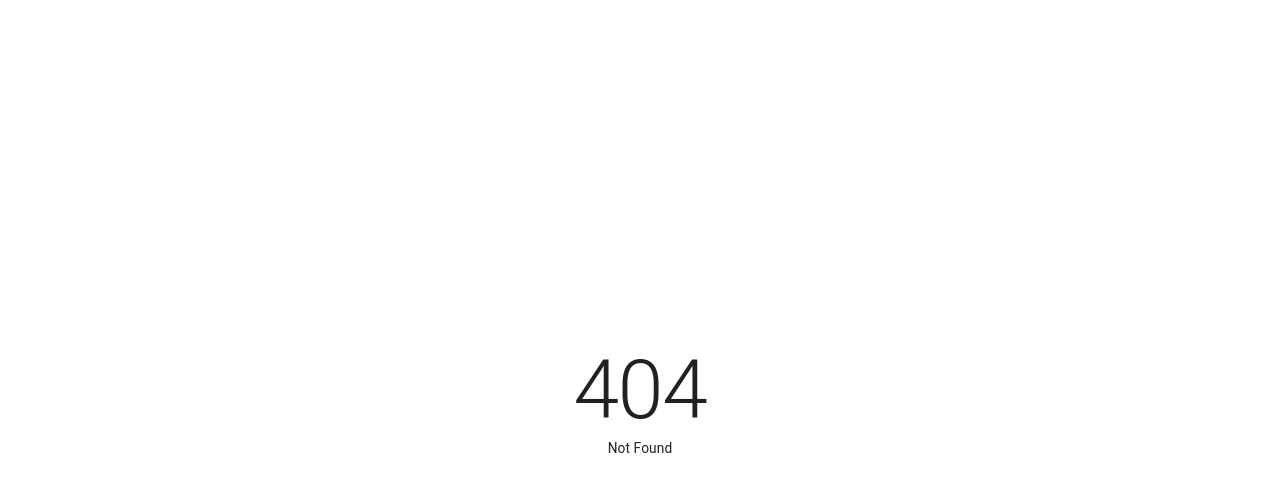
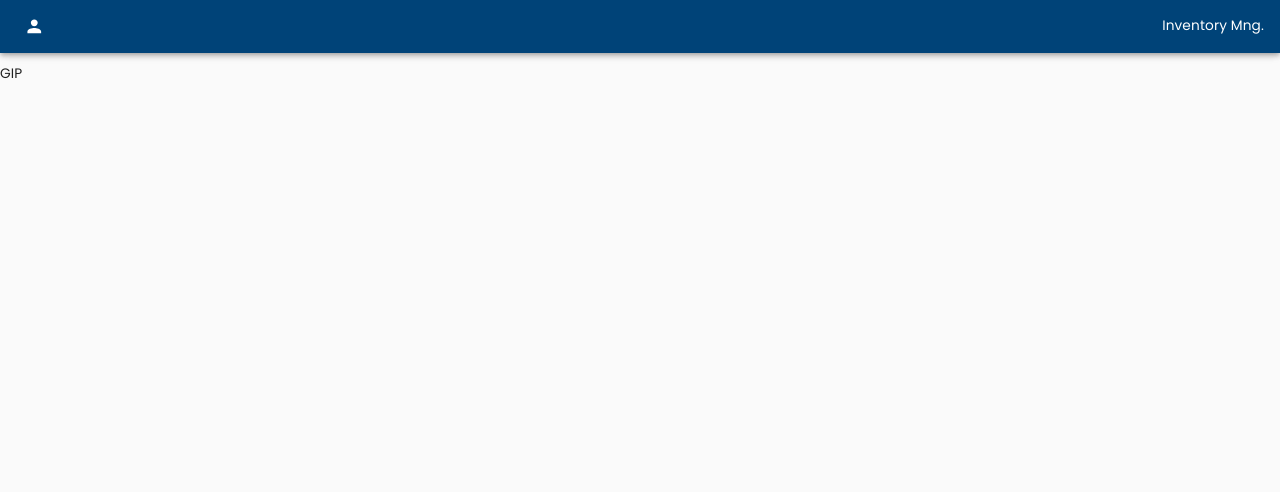
Before and after one commit to geneshairzan/template_next, a Next.js app: page / in a window 1280 px wide. Before the commit this address had no page. Shown: the top 492 px of the page. Built offline with nearby package versions, Linux system fonts and the light colour scheme.

Commit message:
gip rebuild

```diff
--- a/src/middleware/client.js
+++ b/src/middleware/client.js
@@ -1,13 +1,13 @@
 import { useRouter } from "next/router";
 import { redirect } from "next/navigation";
-import P404 from "../pages/404";
+import P404 from "../pages/__404";
 
 export default function AppMiddleware({ children }) {
   const router = useRouter();
   const allowedModel = ["product"];
 
-  if (!allowedModel.includes(router.query.model)) {
-    return <P404 />;
-  }
+  // if (!allowedModel.includes(router.query.model)) {
+  //   return <P404 />;
+  // }
   return <>{children}</>;
 }
--- a/src/pages/index.jsx
+++ b/src/pages/index.jsx
@@ -1,3 +1,5 @@
 import Homepage from "./homepage";
 
-export default Homepage;
+export default function App(params) {
+  return "GIP";
+}
```
Also changed, not shown: src/pages/__404.js (renamed from src/pages/404.js).
